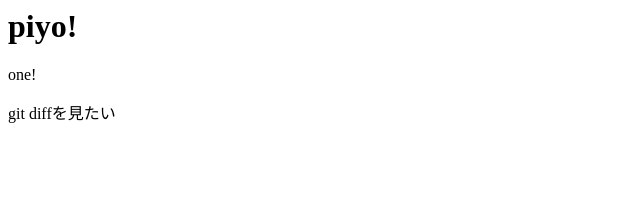
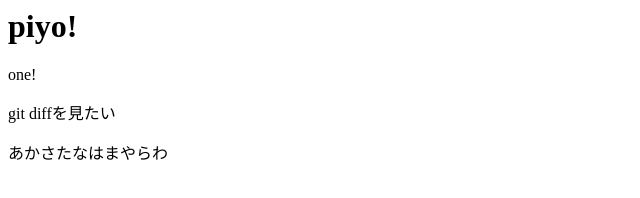
Before and after one commit to rmorimoto2/git_tutorial, a plain HTML site: page index.html in a window 1280 px wide. Shown: the whole page, without its empty margins (0-640 px from the left). Drawn offline with Linux system fonts and the light colour scheme.

Commit message:
案件XXX対応（あかさたなはまやらわ、を追加する）

```diff
--- a/index.html
+++ b/index.html
@@ -1,3 +1,4 @@
 <h1>piyo!</h1>
 <p>one!<p>
 <p>git diffを見たい<p>
+<p>あかさたなはまやらわ<p>
```
